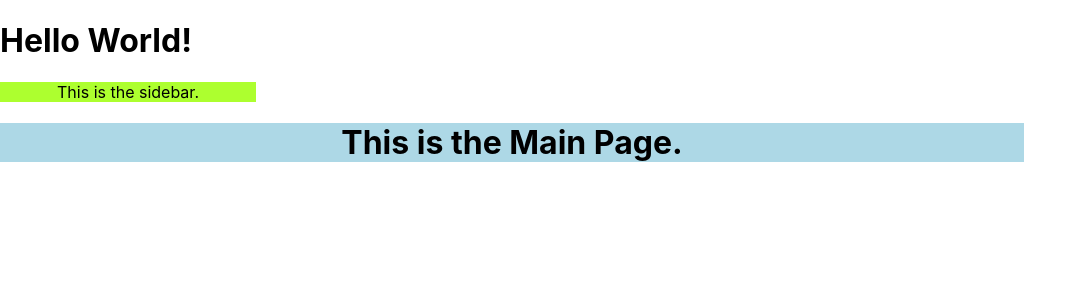
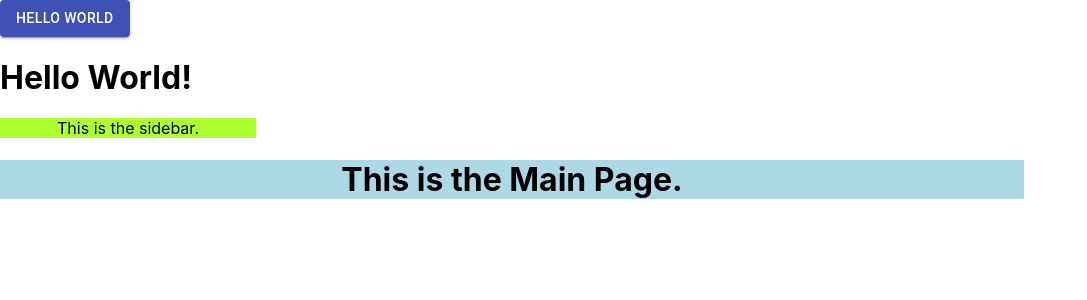
Before and after one commit to bturley2/meal-manager, a React (Create React App) app in the folder react/: page / in a window 1280 px wide. Shown: the top 300 px of the page, without its empty margins (0-1087 px from the left). Built offline with nearby package versions, Linux system fonts and the light colour scheme.

Commit message:
material-ui works now

```diff
--- a/react/package.json
+++ b/react/package.json
@@ -3,6 +3,8 @@
   "version": "0.1.0",
   "private": true,
   "dependencies": {
+    "@material-ui/core": "^4.11.4",
+    "@material-ui/icons": "^4.11.2",
     "@testing-library/jest-dom": "^5.14.1",
     "@testing-library/react": "^11.2.7",
     "@testing-library/user-event": "^12.8.3",
--- a/react/src/components/App.js
+++ b/react/src/components/App.js
@@ -3,39 +3,35 @@ import '../style/App.css';
 import Navbar from './Navbar';
 import MainPage from './MainPage';
 
+import React from 'react';
+import ReactDOM from 'react-dom';
+import Button from '@material-ui/core/Button';
+
 function App() {
+  // return (
+  //   <div>
+  //     <Button variant="contained" color="primary">
+  //       Hello World
+  //     </Button>
+  //   </div>
+  // );
+
   return (
     <div>
-      <header>
-        <link rel="stylesheet" href="https://cdn.jsdelivr.net/npm/bootstrap@5.0.2/dist/css/bootstrap.min.css"
-          integrity="sha384-9gVQ4dYFwwWSjIDZnLEWnxCjeSWFphJiwGPXr1jddIhOegiu1FwO5qRGvFXOdJZ4"
-          crossorigin="anonymous" >
-        </link>
-      </header>
+      <head>
+
+      </head>
 
       <body>
+        <Button variant="contained" color="primary">
+          Hello World
+        </Button>
         <h1>Hello World!</h1>
         <Navbar />
         <MainPage />
       </body>
     </div>
 
-    // <div className="App">
-    //   <header className="App-header">
-    //     <img src={logo} className="App-logo" alt="logo" />
-    //     <p>
-    //       Edit <code>src/App.js</code> and save to reload.
-    //     </p>
-    //     <a
-    //       className="App-link"
-    //       href="https://reactjs.org"
-    //       target="_blank"
-    //       rel="noopener noreferrer"
-    //     >
-    //       Learn React
-    //     </a>
-    //   </header>
-    // </div>
   );
 }
 
--- a/react/src/style/App.css
+++ b/react/src/style/App.css
@@ -1,4 +1,6 @@
-.App {
+
+
+/* .App {
   text-align: center;
 }
 
@@ -36,3 +38,4 @@
     transform: rotate(360deg);
   }
 }
+*/
```
Also changed, not shown: package.json (added, +9 -0 lines), 2 other files (tests, documents, lock files or other folders).
